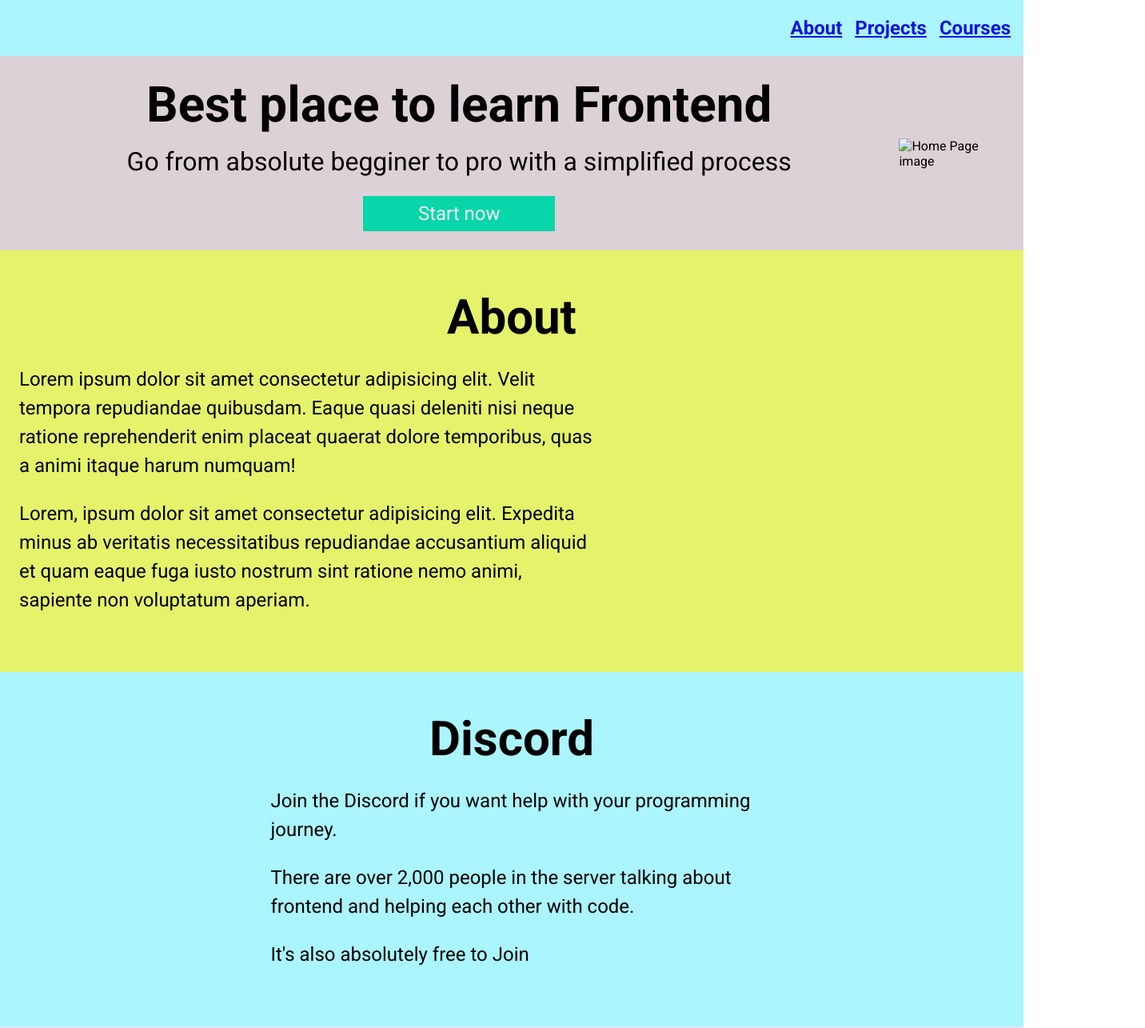
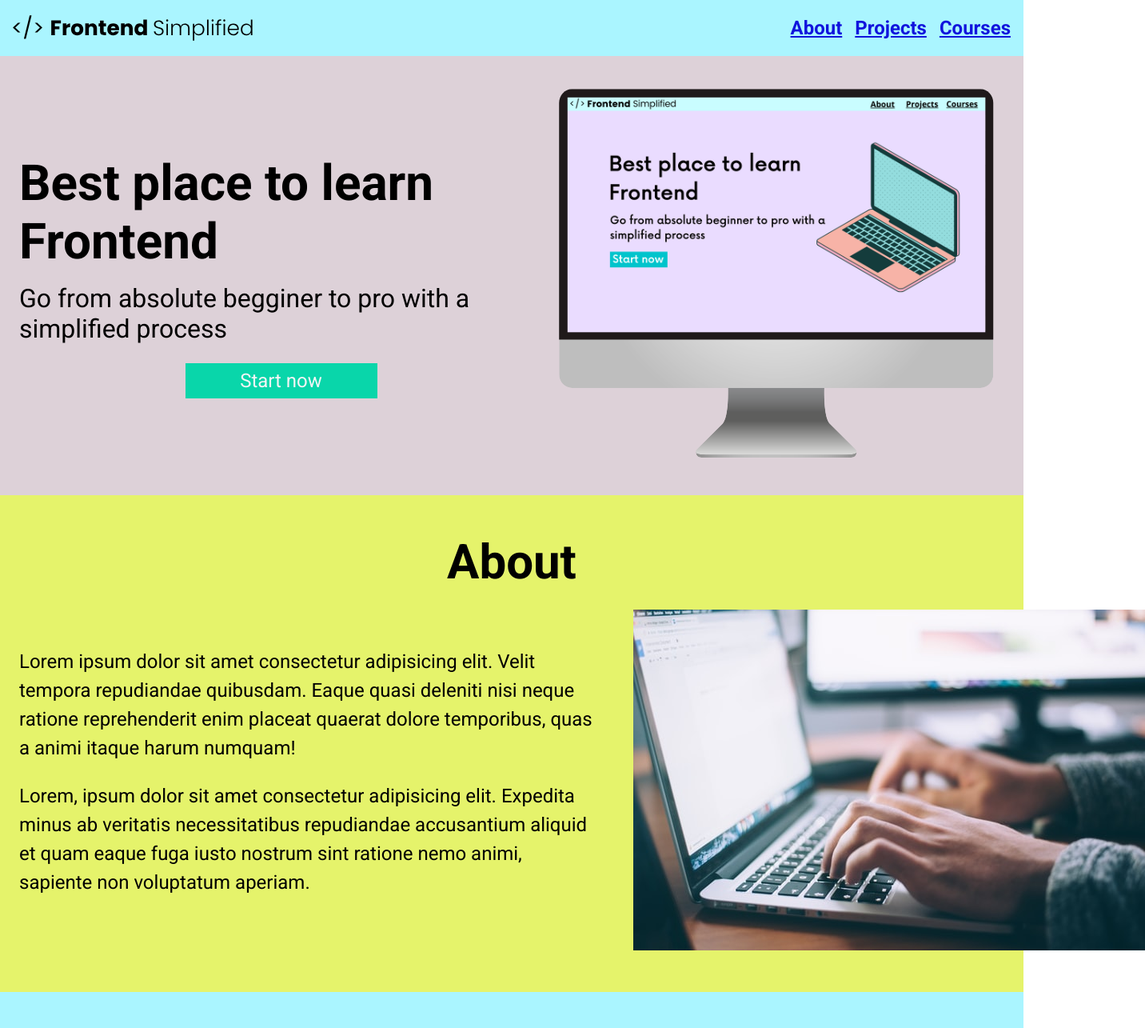
Before and after one commit to P-i-Y/project-initial-, a plain HTML site: page index.html in a window 1280 px wide. Shown: the top 1285 px of the page at 80% size, 1432 px wide, since content can reach past the window. Drawn offline with Linux system fonts and the light colour scheme.

Commit message:
index img location modified

```diff
--- a/index.html
+++ b/index.html
@@ -10,7 +10,7 @@
   <body>
     <section>
       <nav>
-        <img src="../HTML crash course/Assets/FES.svg" class="logo" alt="" />
+        <img src="./Assets/FES.svg" class="logo" alt="" />
         <ul>
           <li><a href="link">About</a></li>
           <li><a href="link">Projects</a></li>
@@ -25,7 +25,7 @@
         </div>
         <figure>
           <img
-            src="../HTML crash course/Assets/laptop.png"
+            src="./Assets/laptop.png"
             alt="Home Page image"
           />
         </figure>
@@ -53,7 +53,7 @@
           </p>
         </div>
         <figure class="about__img--wrapper">
-          <img src="../HTML crash course/Assets/about.jpg" alt="" />
+          <img src="./Assets/about.jpg" alt="" />
         </figure>
       </div></div></section>
       <section id="discord">
@@ -61,7 +61,7 @@
         <div class="row">
         <div class="section__description">
         <figure>
-          <img src="../HTML crash course/Assets/discord.png" alt="" />
+          <img src="./Assets/discord.png" alt="" />
         </figure>
         <div class="section__description--wrapper">
 
@@ -94,7 +94,7 @@
       </section>
     </main>
     <footer>
-      <img class="footer__logo" src="../HTML crash course/Assets/FES.svg" alt="" />
+      <img class="footer__logo" src="./Assets/FES.svg" alt="" />
       <div class="footer__links">
         <a class="footer__link" href="#about">About</a>
         <a class="footer__link" href="#project">Projects</a>
```
Also changed, not shown: Assets/FES.svg (added), Assets/about.jpg (added), Assets/discord.png (added), Assets/laptop.png (added).
